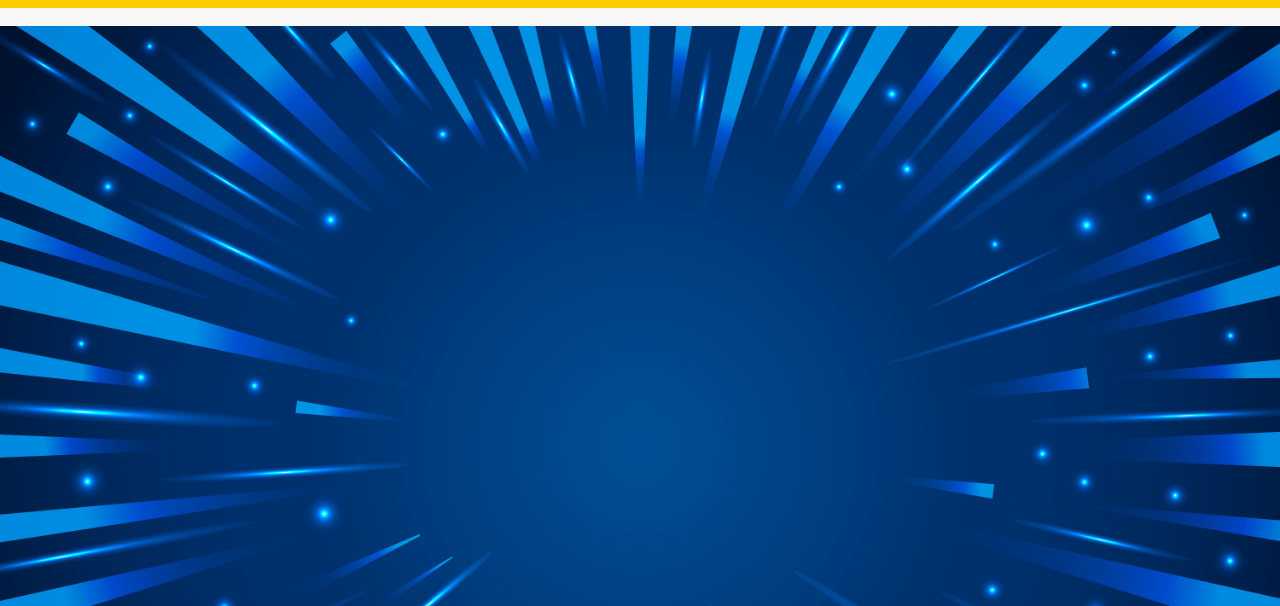
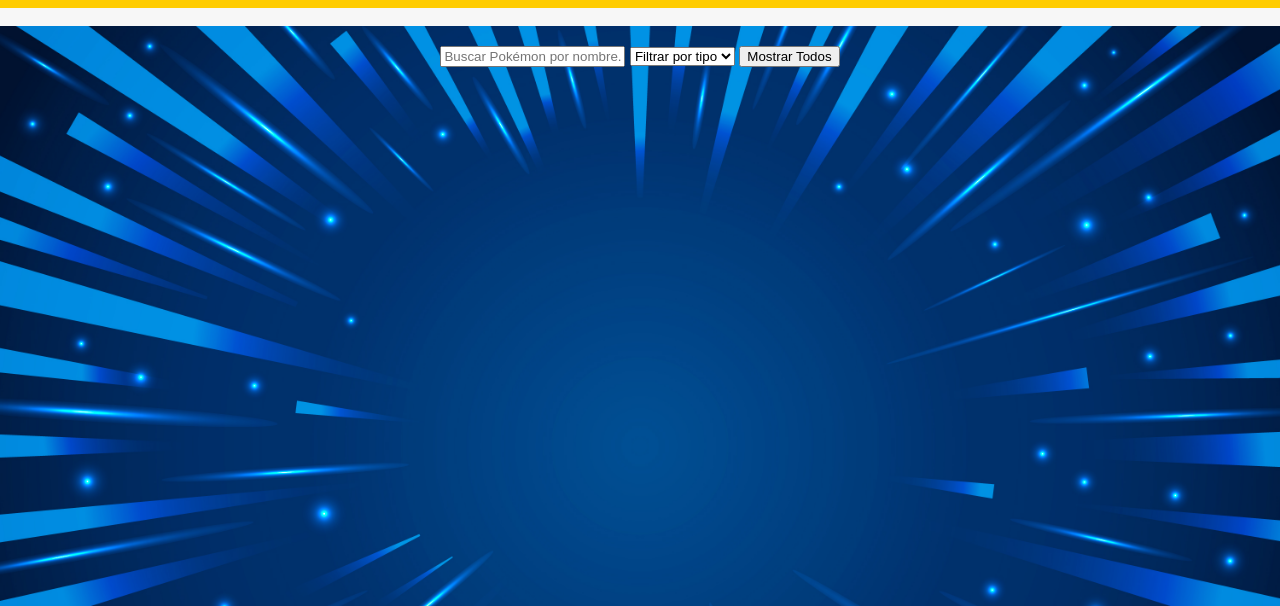
Before and after one commit to FreddyJr30/Proyecto-Pok-dex, a plain HTML site: page principal.html in a window 1280 px wide. Shown: the part 194-800 px from the top of the page. Drawn offline with Linux system fonts and the light colour scheme; no server answers.

Commit message:
Filtrando pokemons

```diff
--- a/Styles/styles_general_cartas.css
+++ b/Styles/styles_general_cartas.css
@@ -171,7 +171,7 @@ section {
     border: 1px solid #888;
     width: 80%;
     max-width: 400px;
-    border-radius: 10px;
+    border-radius: 20px;
     position: relative;
     box-shadow: 0 4px 8px rgba(0, 0, 0, 0.1);
 }
--- a/principal.html
+++ b/principal.html
@@ -20,6 +20,17 @@
         </nav>
     </header>
     <section id="contenedor-pokemon" class="contenedor">
+        <div class="buscador">
+            <input type="text" id="buscador-nombre" placeholder="Buscar Pokémon por nombre...">
+            <select id="buscador-tipo">
+                <option value="">Filtrar por tipo</option>
+                <option value="grass">Grass</option>
+                <option value="fire">Fire</option>
+                <option value="water">Water</option>
+                <!-- Añadir más opciones de tipo según sea necesario -->
+            </select>
+            <button id="mostrar-todos">Mostrar Todos</button>
+        </div>
         <!-- Tarjetas de Pokémon se añadirán aquí -->
     </section>
     <section id="seccion-acompanantes">
```
